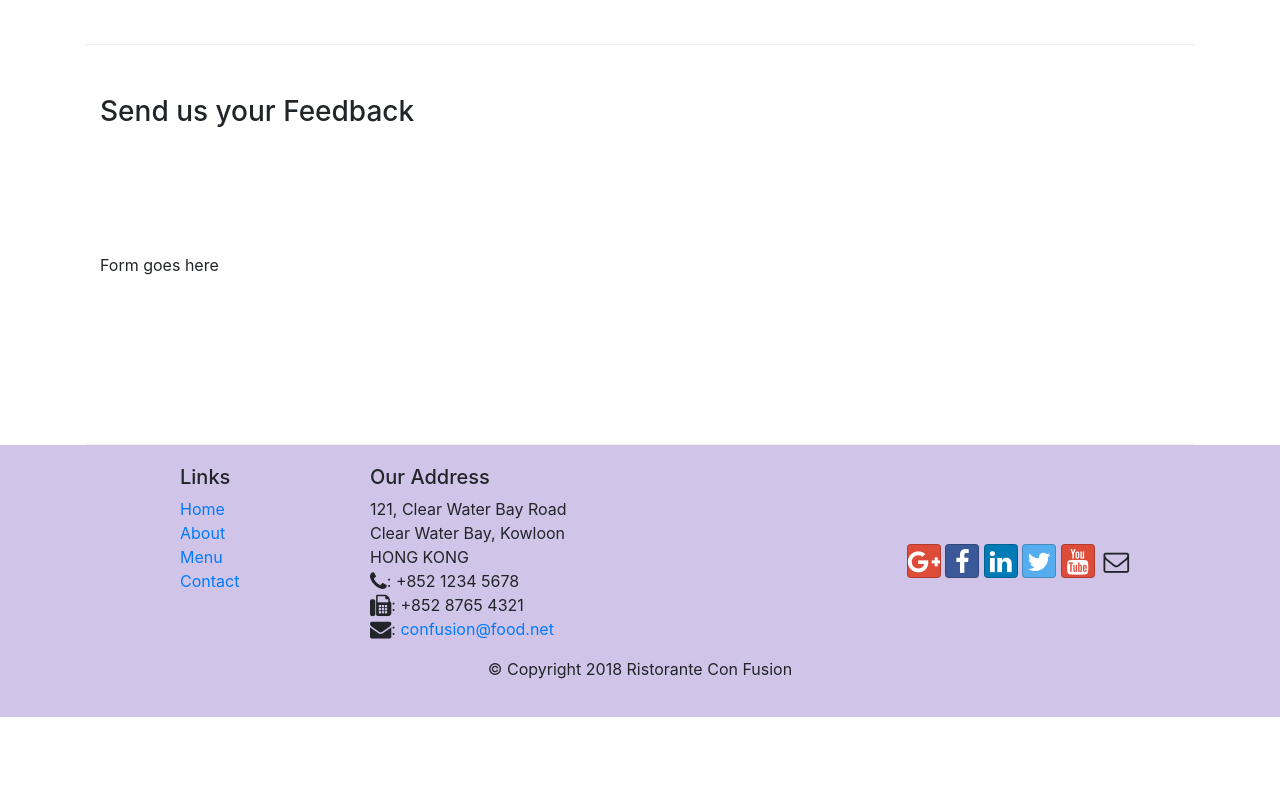
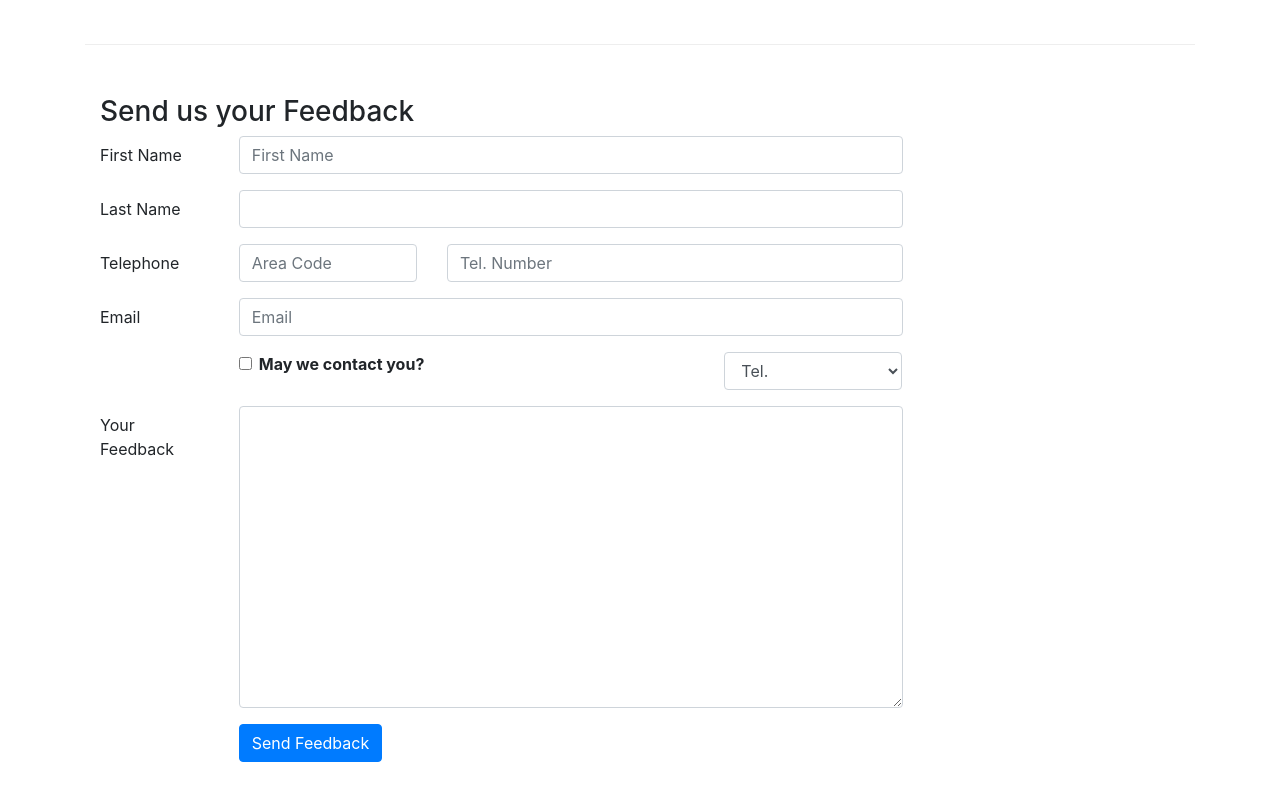
Before and after one commit to jasonywang0/Restaurant-Bootstrap, a website: page contactus.html in a window 1280 px wide. Shown: the part 820-1620 px from the top of the page. Before the commit the page ends 1537 px from the top, so only its background shows below. Drawn offline with nearby package versions, Linux system fonts and the light colour scheme.

Commit message:
fixed contactus

```diff
--- a/contactus.html
+++ b/contactus.html
@@ -63,6 +63,7 @@
            <div class="col-12">
               <h3>Location Information</h3>
            </div>
+
             <div class="col-12 col-sm-4 offset-sm-1">
                    <h5>Our Address</h5>
                     <address style="font-size: 100%">
@@ -75,9 +76,11 @@
                         <a href="mailto:confusion@food.net">confusion@food.net</a>
 		           </address>
             </div>
+
             <div class="col-12 col-sm-6 offset-sm-1">
                 <h5>Map of our Location</h5>
             </div>
+
             <div class="col-12 col-sm-11 offset-sm-1">
                 <div class="btn-group" role="group">
                     <a role="button" class="btn btn-primary" href="tel:+85212345678"><i class="fa fa-phone"></i> Call</a>
@@ -85,19 +88,83 @@
                     <a role="button" class="btn btn-success" href="mailto:confusion@food.net"><i class="fa fa-envelope-o"> Email</i></a>
                 </div>
             </div>
+
         </div>
 
         <div class="row row-content">
-           <div class="col-12">
-              <h3>Send us your Feedback</h3>
-           </div>
+
+            <div class="col-12">
+                <h3>Send us your Feedback</h3>
+            </div>
+
             <div class="col-12 col-md-9">
-                Form goes here
-            </div>
-             <div class="col-12 col-md">
+
+                <div class="form-group row">
+                    <label for="firstname" class="col-md-2 col-form-label">First Name</label>
+                    <div class="col-md-10">
+                        <input type="text" class="form-control" id="firstname" name="firstname" placeholder="First Name">
+                    </div>
+                </div>
+
+                <div class="form-group row">
+                    <label for="lastname" class="col-md-2 col-form-label">Last Name</label>
+                    <div class="col-md-10">
+                        <input type="text" class="form-control" id="lasttname" name="lastname">
+                    </div>
+                </div>
+
+                <div class="form-group row">
+                    <label for="areacode" class="col-12 col-md-2 col-form-label">Telephone</label>
+                    <div class="col-5 col-md-3">
+                        <input type="tel" class="form-control" id="areacode" name="areacode"
+                        placeholder="Area Code">
+                    </div>
+                    <div class="col-7 col-md-7">
+                        <input type="tel" class="form-control" id="telnum" name="telnum"
+                        placeholder="Tel. Number"
+                        >
+                    </div>
+                </div>
+
+                <div class="form-group row">
+                    <label for="emailid" class="col-md-2 col-form-label">Email</label>
+                    <div class="col-md-10">
+                        <input type="email" class="form-control" id="emailid" name="emailid" placeholder="Email">
+                    </div>
+                </div>
+
+                <div class="form-group row">
+                    <div class="col-md-6 offset-md-2">
+                        <div class="form-check">
+                            <input type="checkbox" class="form-check-input" name="approve" id="approve" value="">
+                            <label class="form-check-label" for="approve">
+                                <strong>May we contact you?</strong>
+                            </label>
+                        </div>
+                    </div>
+
+                    <div class="col-md-3 offset-md-1">
+                        <select class="form-control">
+                            <option>Tel.</option>
+                            <option>Email</option>
+                        </select>
+                    </div>
+                </div>
+
+                <div class="form-group row">
+                    <label for="feedback" class="col-md-2 col-form-label">Your Feedback</label>
+                    <div class="col-md-10">
+                        <textarea class="form-control" id="feedback" name="feedback" rows="12"></textarea>
+                    </div>
+                </div>
+
+                <div class="form-group row">
+                    <div class="offset-md-2 col-md-10">
+                        <button type="submit" class="btn btn-primary">Send Feedback</button>
+                    </div>
+                </div>
             </div>
        </div>
-
     </div>
 
     <footer class="footer">
```
